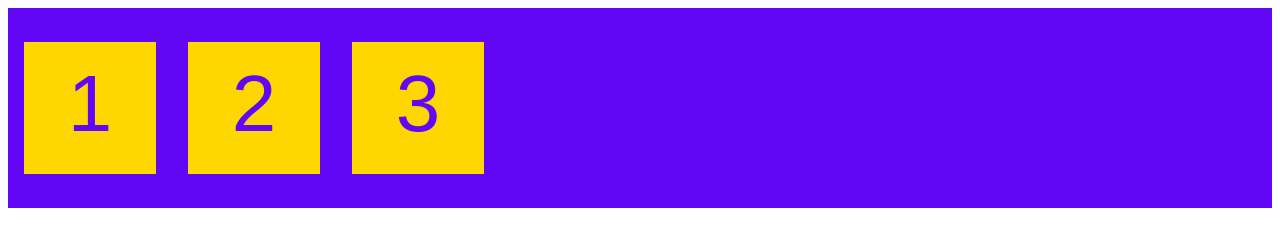
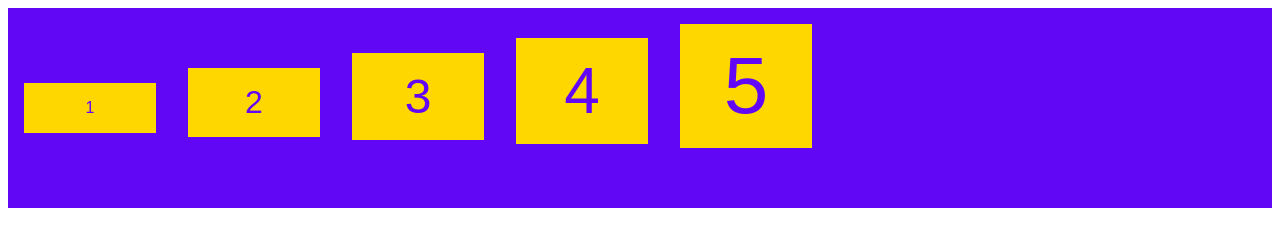
Before and after one commit to GitPersonal/flexbox_lesson, a plain HTML site: page index.html in a window 1280 px wide. Drawn offline with Linux system fonts and the light colour scheme.

Commit message:
update baseline image

```diff
--- a/index.html
+++ b/index.html
@@ -11,12 +11,12 @@
 
 <body>
     <div class="flex-container">
-        <div class="flex-item">1</div>
-        <div class="flex-item">2</div>
-        <div class="flex-item">3</div>
-        <!-- <div class="flex-item">4</div>
-        <div class="flex-item">5</div>
-        <div class="flex-item">6</div>
+        <div class="flex-item one">1</div>
+        <div class="flex-item two">2</div>
+        <div class="flex-item three">3</div>
+        <div class="flex-item four">4</div>
+        <div class="flex-item five">5</div>
+        <!-- <div class="flex-item">6</div>
         <div class="flex-item">7</div>
         <div class="flex-item">8</div>
         <div class="flex-item">9</div>
--- a/style.css
+++ b/style.css
@@ -3,7 +3,7 @@
     background: gold;
     color:rgb(98, 7, 245);
     width: 100px;
-    height: 100px;
+    /* height: 100px; */
     margin: 1rem;
     padding: 1rem;
     text-align: center;
@@ -11,12 +11,26 @@
     font-weight: 500;
     font-family: sans-serif;
 }
-
+.one{
+    font-size: 1rem;
+}
+.two{
+    font-size: 2rem;
+}
+.three{
+    font-size: 3rem;
+}
+.four{
+    font-size: 4rem;
+}
+.five{
+    font-size: 5rem;
+}
 
 
 .flex-container{
     background: rgb(98, 7, 245);
-        height: 200px;
+    height: 200px;
     display: flex;
-    align-items: center;
+    align-items: baseline;
 }
```
Also changed, not shown: images/align-items-baseline.png (added), images/align-items-flex-end.png (added), images/align-items-flex-start.png (added), images/align-items-stretch.png (added), 1 other file.
